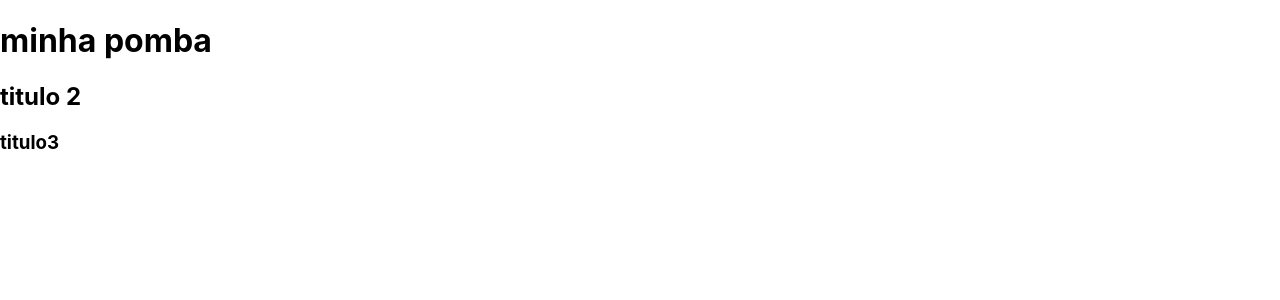
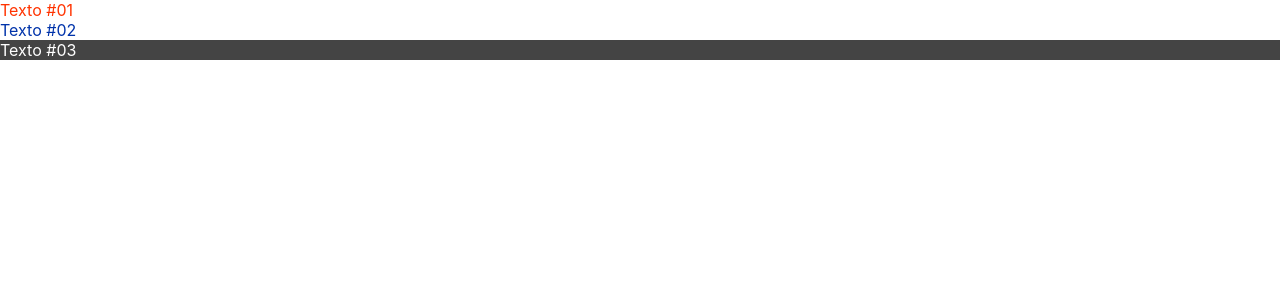
Before and after one commit to matheusbonjour/curso-next-react, a Next.js app in the folder exercicios_master/: page /css/integracao1 in a window 1280 px wide. Shown: the top 300 px of the page. Built offline with nearby package versions, Linux system fonts and the light colour scheme.

Commit message:
novos_modulos

```diff
--- a/exercicios_master/pages/_app.tsx
+++ b/exercicios_master/pages/_app.tsx
@@ -1,4 +1,6 @@
 import '../styles/globals.css'
+import './css/integracao1.css'
+
 import type { AppProps } from 'next/app'
 
 export default function App({ Component, pageProps }: AppProps) {
--- a/exercicios_master/pages/basicos/jsx3.jsx
+++ b/exercicios_master/pages/basicos/jsx3.jsx
@@ -1,7 +1,8 @@
 export default function jsx() {
-    return (
+    const conteudo =  (
         <div>
-            <h1>JSX #03</h1>
+            <h1 className="vermelha">JSX #03</h1>
         </div>
     )
+    return conteudo
 }
--- /dev/null
+++ b/exercicios_master/pages/css/integracao1.css
@@ -0,0 +1,12 @@
+.integracao1 .vermelha {
+    color: #f30;
+}
+
+.integracao1 .azul {
+    color: #03a;
+}
+
+.integracao1 .branco {
+    background-color: #444;
+    color: #fff;
+}
--- a/exercicios_master/pages/css/integracao1.jsx
+++ b/exercicios_master/pages/css/integracao1.jsx
@@ -1,16 +1,15 @@
 
+// para importar o css devo editar o _app.tsx
+// import "./integracao1.css"
 
-
-
-
-
+// NAO POSSO IMPORTAR AQUI só no _app.tsx
 
 export default function integracao() {
     return (
-        <div>
-            <h1>minha pomba</h1>
-            <h2>titulo 2</h2>
-            <h3>titulo3</h3>
+        <div className="integracao1">
+            <div className="vermelha">Texto #01</div>
+            <div className="azul">Texto #02</div>
+            <div className="branco">Texto #03</div>
         </div>
     )
 }
--- /dev/null
+++ b/exercicios_master/pages/css/integracao2.module.css
@@ -0,0 +1,20 @@
+#integracao2 {
+    height: 100vh;
+    display: flex;
+    flex-direction: column;
+    justify-content: center;
+    align-items: center;
+}
+
+.vermelha {
+    color: #f30;
+}
+
+.azul {
+    color: #03a;
+}
+
+.branco {
+    background-color: #444;
+    color: #fff;
+}
```
Also changed, not shown: exercicios_master/pages/css/integracao2.jsx (added, +11 -0 lines).
